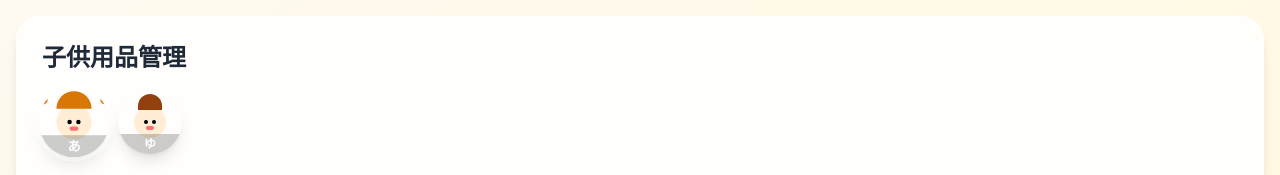
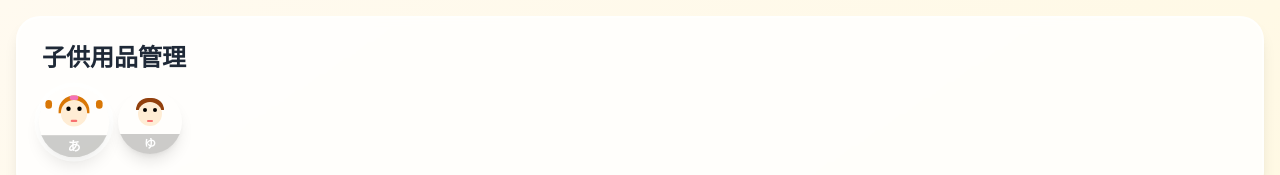
Before and after one commit to flumany/child-item-management, a React (Vite) app: page / in a window 1280 px wide. Shown: the top 175 px of the page. Built offline with nearby package versions, Linux system fonts and the light colour scheme.

Commit message:
Fix: Improve child icon design
Refine the child icon design to address the "distorted" appearance.

```diff
--- a/src/components/ChildIcon.tsx
+++ b/src/components/ChildIcon.tsx
@@ -26,42 +26,45 @@ const ChildIcon: React.FC<ChildIconProps> = ({
 
   const colorClass = `bg-child-${childId}`;
 
-  // 性別に応じたかわいい子どもキャラクター
+  // 性別に応じたバランスの良いかわいい子どもキャラクター
   const getChildIllustration = () => {
     if (gender === 'boy') {
       return (
         <div className="relative w-full h-full flex items-center justify-center">
+          {/* 髪 */}
+          <div className="absolute top-2 w-7 h-3 bg-amber-800 rounded-t-full"></div>
           {/* 顔 */}
-          <div className="absolute w-8 h-8 bg-orange-100 rounded-full flex items-center justify-center">
+          <div className="absolute top-3 w-6 h-6 bg-orange-100 rounded-full flex items-center justify-center">
             {/* 目 */}
-            <div className="flex space-x-1">
+            <div className="absolute top-1.5 flex space-x-1.5">
               <div className="w-1 h-1 bg-black rounded-full"></div>
               <div className="w-1 h-1 bg-black rounded-full"></div>
             </div>
             {/* 口 */}
-            <div className="absolute bottom-2 w-2 h-1 bg-red-400 rounded-full"></div>
+            <div className="absolute bottom-1 w-1.5 h-0.5 bg-red-400 rounded-full"></div>
           </div>
-          {/* 髪 */}
-          <div className="absolute top-1 w-6 h-4 bg-amber-800 rounded-t-full"></div>
         </div>
       );
     } else {
       return (
         <div className="relative w-full h-full flex items-center justify-center">
+          {/* 髪（女の子用のロングヘア） */}
+          <div className="absolute top-2 w-7 h-4 bg-amber-600 rounded-t-full"></div>
+          {/* サイドの髪 */}
+          <div className="absolute top-3 left-1.5 w-1.5 h-2 bg-amber-600 rounded-full"></div>
+          <div className="absolute top-3 right-1.5 w-1.5 h-2 bg-amber-600 rounded-full"></div>
           {/* 顔 */}
-          <div className="absolute w-8 h-8 bg-orange-100 rounded-full flex items-center justify-center">
+          <div className="absolute top-3 w-6 h-6 bg-orange-100 rounded-full flex items-center justify-center">
             {/* 目 */}
-            <div className="flex space-x-1">
+            <div className="absolute top-1.5 flex space-x-1.5">
               <div className="w-1 h-1 bg-black rounded-full"></div>
               <div className="w-1 h-1 bg-black rounded-full"></div>
             </div>
             {/* 口 */}
-            <div className="absolute bottom-2 w-2 h-1 bg-red-400 rounded-full"></div>
+            <div className="absolute bottom-1 w-1.5 h-0.5 bg-red-400 rounded-full"></div>
           </div>
-          {/* 髪（女の子用のツインテール風） */}
-          <div className="absolute top-1 w-8 h-4 bg-amber-600 rounded-t-full"></div>
-          <div className="absolute top-2 left-0 w-2 h-2 bg-amber-600 rounded-full"></div>
-          <div className="absolute top-2 right-0 w-2 h-2 bg-amber-600 rounded-full"></div>
+          {/* リボン */}
+          <div className="absolute top-2 w-2 h-1 bg-pink-400 rounded-sm"></div>
         </div>
       );
     }
```
